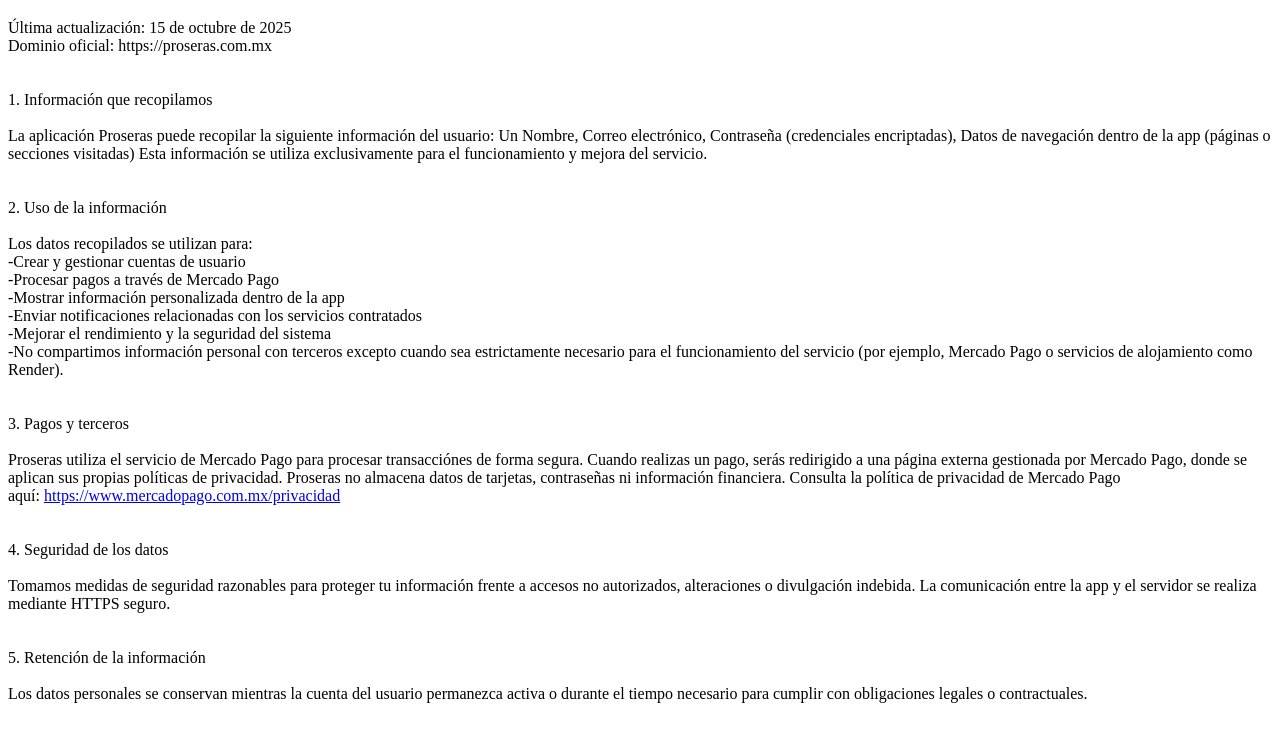
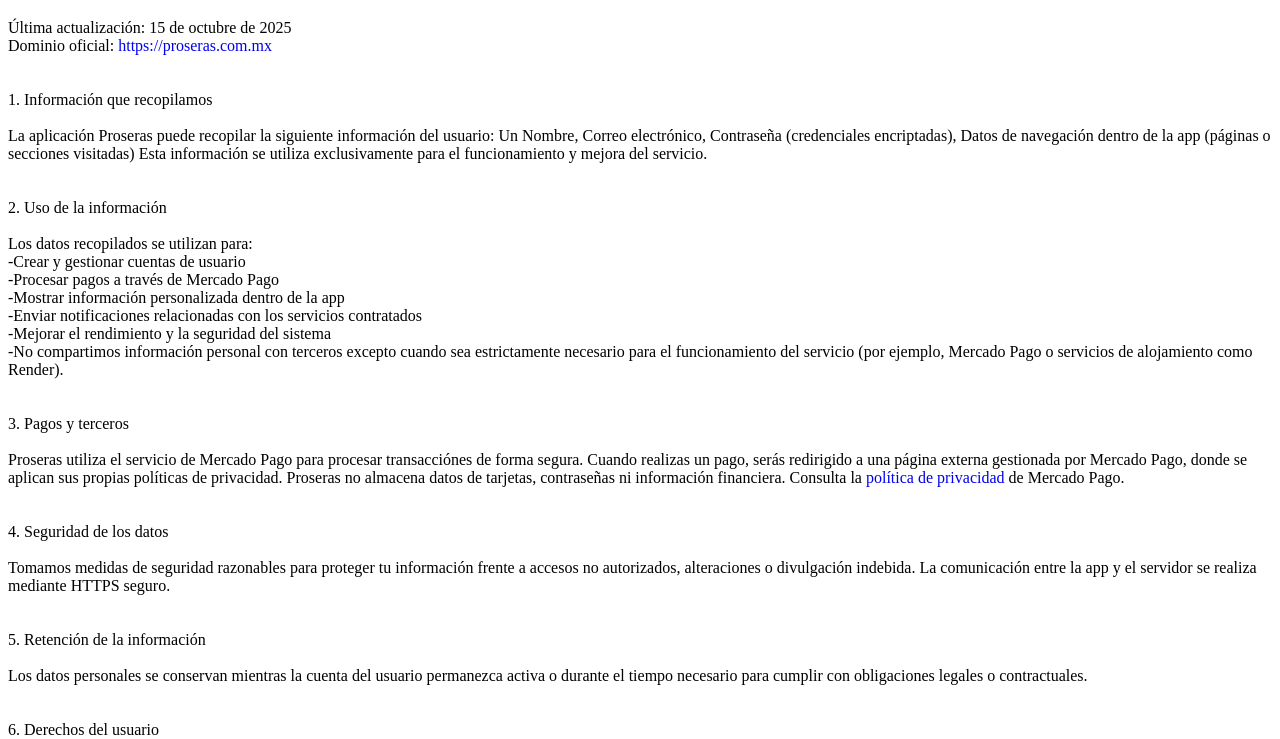
Before and after one commit to AntonioCru/congAppMotocicle, a Gatsby site: page /PrivacyNotice in a window 1280 px wide. Shown: the part 61-800 px from the top of the page. Built offline with nearby package versions, Linux system fonts and the light colour scheme; Gatsby itself is replaced by a stand-in of ours.

Commit message:
[fix]PrivacyNotice: se ajusta el texto

```diff
--- a/src/pages/PrivacyNotice.jsx
+++ b/src/pages/PrivacyNotice.jsx
@@ -6,7 +6,14 @@ export default function PrivacyNotice() {
 			<h1 className='titleTerm'>Aviso de Privacidad — Proseras</h1>
 			<p>
 				Última actualización: 15 de octubre de 2025
-				<br /> Dominio oficial: https://proseras.com.mx
+				<br /> Dominio oficial:{' '}
+				<a
+					href='https://proseras.com.mx'
+					target='_blank'
+					rel='noreferrer'
+					style={{ textDecoration: 'none' }}>
+					https://proseras.com.mx
+				</a>
 				<br />
 				<br />
 				<br /> 1. Información que recopilamos
@@ -43,14 +50,15 @@ export default function PrivacyNotice() {
 				de forma segura. Cuando realizas un pago, serás redirigido a una página
 				externa gestionada por Mercado Pago, donde se aplican sus propias
 				políticas de privacidad. Proseras no almacena datos de tarjetas,
-				contraseñas ni información financiera. Consulta la política de
-				privacidad de Mercado Pago aquí:&nbsp;
+				contraseñas ni información financiera. Consulta la{' '}
 				<a
 					href='https://www.mercadopago.com.mx/privacidad'
 					target='_blank'
-					rel='noreferrer'>
-					https://www.mercadopago.com.mx/privacidad
+					rel='noreferrer'
+					style={{ textDecoration: 'none' }}>
+					política de privacidad&nbsp;
 				</a>
+				de Mercado Pago.
 				<br />
 				<br />
 				<br />
```
